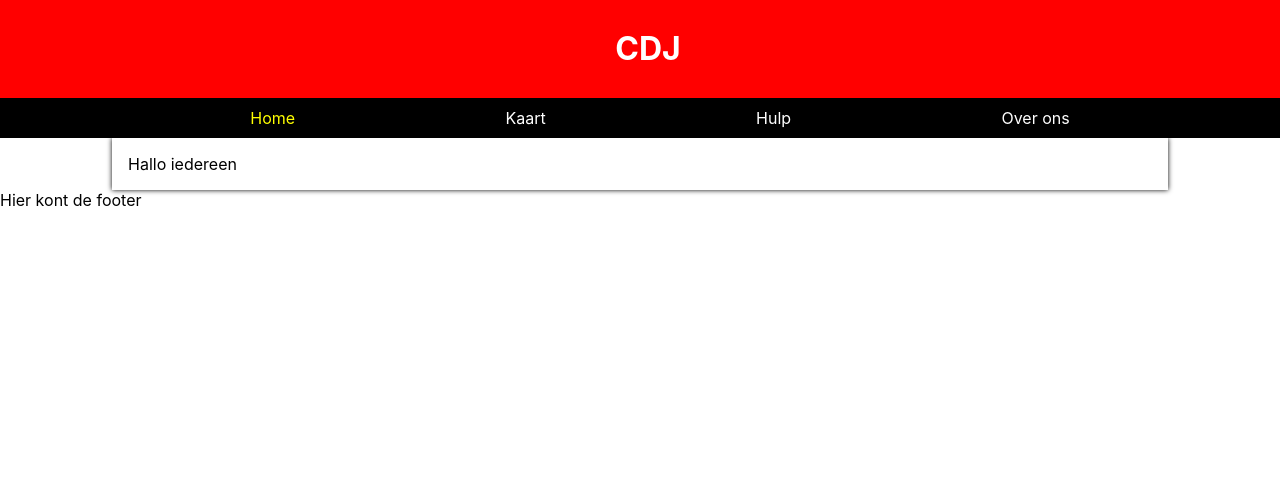
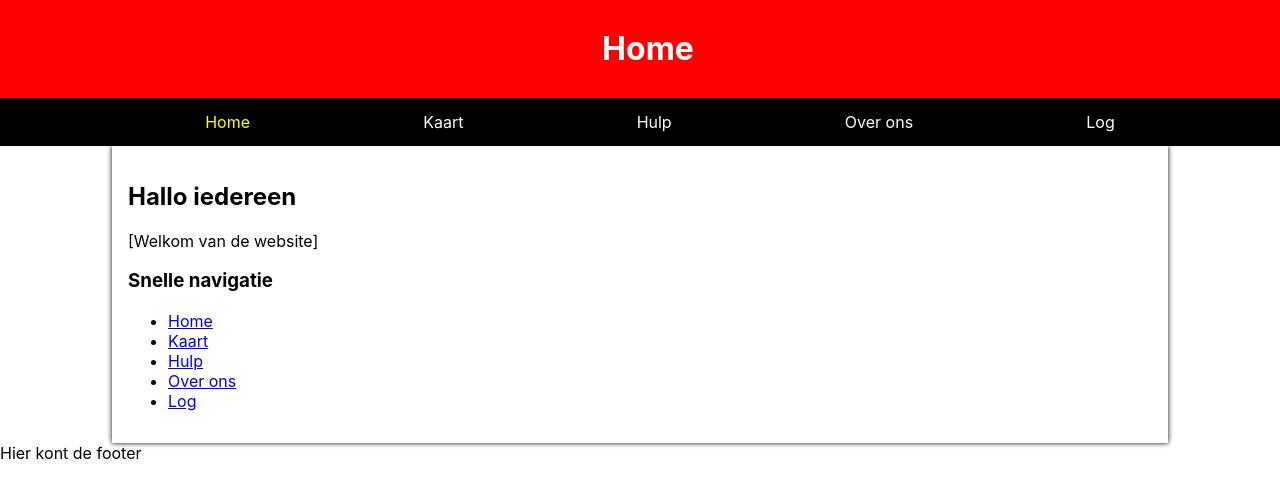
Before and after one commit to SamClercky/cdj_openbaar_vervoer, a React (Create React App) app: page / in a window 1280 px wide. Shown: the top 498 px of the page. Built offline with nearby package versions, Linux system fonts and the light colour scheme.

Commit message:
Alle paginas toegevoegd + react-router-dom + basic navigation

```diff
--- a/package.json
+++ b/package.json
@@ -13,6 +13,7 @@
     "react": "^16.10.2",
     "react-dom": "^16.10.2",
     "react-router": "^5.1.2",
+    "react-router-dom": "^5.1.2",
     "react-scripts": "^3.3.1",
     "serialport": "^8.0.5",
     "typescript": "3.6.4"
@@ -46,6 +47,7 @@
     "@types/dotenv": "^6.1.1",
     "@types/express": "^4.17.1",
     "@types/react-router": "^5.1.4",
+    "@types/react-router-dom": "^5.1.3",
     "dotenv": "^8.1.0"
   }
 }
--- a/src/App.jsx
+++ b/src/App.jsx
@@ -1,16 +1,39 @@
 // @ts-check
 import React from 'react';
 import './App.css';
-import Template from './template/template';
+import {
+  BrowserRouter as Router,
+  Switch,
+  Route
+} from "react-router-dom";
+import Home from './home/home';
+import Kaart from './kaart/kaart';
+import OverOns from './overons/overons';
+import Hulp from './hulp/hulp';
+import Log from './log/log';
 
 export default class App extends React.Component {
   render() {
     return (
-      <div className="App">
-        <Template>
-          Hallo iedereen
-        </Template>
-      </div>
+      <Router>
+        <Switch>
+          <Route exact path="/">
+            <Home />
+          </Route>
+          <Route path="/pages/kaart">
+            <Kaart />
+          </Route>
+          <Route path="/pages/overons">
+            <OverOns />
+          </Route>
+          <Route path="/pages/hulp">
+            <Hulp />
+          </Route>
+          <Route path="/pages/log">
+            <Log />
+          </Route>
+        </Switch>
+      </Router>
     );
   }
 }
--- /dev/null
+++ b/src/home/home.jsx
@@ -0,0 +1,32 @@
+import React from "react";
+import Template from "../template/template";
+import { Link } from "react-router-dom";
+
+export default class Home extends React.Component {
+    render() {
+        return (
+            <Template titel="Home" geselecteerd="Home">
+                <h2>Hallo iedereen</h2>
+                <p>[Welkom van de website]</p>
+                <h3>Snelle navigatie</h3>
+                <ul>
+                    <li>
+                        <Link to="/">Home</Link>
+                    </li>
+                    <li>
+                        <Link to="/pages/kaart">Kaart</Link>
+                    </li>
+                    <li>
+                        <Link to="/pages/hulp">Hulp</Link>
+                    </li>
+                    <li>
+                        <Link to="/pages/overons">Over ons</Link>
+                    </li>
+                    <li>
+                        <Link to="/pages/log">Log</Link>
+                    </li>
+                </ul>
+            </Template>
+        );
+    }
+}
--- /dev/null
+++ b/src/hulp/hulp.jsx
@@ -0,0 +1,13 @@
+import React from "react";
+import Template from "../template/template";
+
+export default class Hulp extends React.Component {
+    render() {
+        return (
+            <Template titel="Hulp" geselecteerd="Hulp">
+                <h2>Help</h2>
+                <p>[Uitleg over hoe de site te gebruiken]</p>
+            </Template>
+        );
+    }
+}
--- /dev/null
+++ b/src/kaart/kaart.jsx
@@ -0,0 +1,13 @@
+import React from "react";
+import Template from "../template/template";
+
+export default class Kaart extends React.Component {
+    render() {
+        return (
+            <Template titel="Kaart" geselecteerd="Kaart">
+                <h2>Kaart</h2>
+                <p>[Interactieve kaart komt hier]</p>
+            </Template>
+        );
+    }
+}
--- /dev/null
+++ b/src/log/log.jsx
@@ -0,0 +1,13 @@
+import React from "react";
+import Template from "../template/template";
+
+export default class Log extends React.Component {
+    render() {
+        return (
+            <Template titel="Log" geselecteerd="Log">
+                <h2>Log</h2>
+                <p>[Log van alle berichten]</p>
+            </Template>
+        );
+    }
+}
--- /dev/null
+++ b/src/overons/overons.jsx
@@ -0,0 +1,13 @@
+import React from "react";
+import Template from "../template/template";
+
+export default class OverOns extends React.Component {
+    render() {
+        return (
+            <Template titel="Over ons" geselecteerd="Over ons">
+                <h2>Over ons</h2>
+                <p>[Uitleg over wie we zijn en waarom we CoolestProjects zouden moeten winnen]</p>
+            </Template>
+        );
+    }
+}
--- a/src/template/header.css
+++ b/src/template/header.css
@@ -25,6 +25,7 @@
 @media screen and (max-width: 900px) {
 
     .header__wrapper .header__navopen {
+        display: block;
         color: white;
         border: none;
         background: none;
--- a/src/template/navigatie.css
+++ b/src/template/navigatie.css
@@ -6,10 +6,20 @@
 
 .navigatie__wrapper li {
     list-style: none;
+    padding: 0.5rem;
+}
+
+.navigatie__wrapper li:hover {
+    border-bottom: white solid 2px;
 }
 
 .navigatie__wrapper li.select {
     color: yellow;
+}
+
+.navigatie__wrapper li a {
+    color: inherit;
+    text-decoration: none;
 }
 
 /* GROOT scherm */
@@ -17,7 +27,7 @@
 
     .navigatie__wrapper {
         width: 100%;
-        height: 2.5rem;
+        height: 3rem;
         flex-direction: row;
     }
 
--- a/src/template/navigatie.jsx
+++ b/src/template/navigatie.jsx
@@ -1,6 +1,7 @@
 // @ts-check
 import React from "react";
 import "./navigatie.css";
+import { Link } from "react-router-dom";
 
 
 /**
@@ -29,10 +30,21 @@ export default class Navigatie extends React.Component {
             <nav data-isopen={isOpen} className="navigatie__wrapper">
                 <button onClick={this.onSluit} className="navigatie__sluit">X</button>
                 <ul>
-                    <li className={(geselecteerd === "Home")? "select":""}>Home</li>
-                    <li className={(geselecteerd === "Kaart")? "select":""}>Kaart</li>
-                    <li className={(geselecteerd === "Hulp")? "select":""}>Hulp</li>
-                    <li className={(geselecteerd === "Over ons")? "select":""}>Over ons</li>
+                    <li className={(geselecteerd === "Home")? "select":""}>
+                        <Link to="/">Home</Link>
+                    </li>
+                    <li className={(geselecteerd === "Kaart")? "select":""}>
+                        <Link to="/pages/kaart">Kaart</Link>
+                    </li>
+                    <li className={(geselecteerd === "Hulp")? "select":""}>
+                        <Link to="/pages/hulp">Hulp</Link>
+                    </li>
+                    <li className={(geselecteerd === "Over ons")? "select":""}>
+                        <Link to="/pages/overons">Over ons</Link>
+                    </li>
+                    <li className={(geselecteerd === "Log")? "select":""}>
+                        <Link to="/pages/log">Log</Link>
+                    </li>
                 </ul>
             </nav>
         );
--- a/src/template/template.jsx
+++ b/src/template/template.jsx
@@ -7,7 +7,9 @@ import Navigatie from './navigatie';
 
 /**
  * Props:
- * children?: any
+ * children?: any,
+ * titel: string,
+ * geselecteerd: "Home" | "Kaart" | "Hulp" | "Over ons",
  */
 export default class Template extends React.Component {
 
@@ -31,13 +33,13 @@ export default class Template extends React.Component {
     return (
       <div className="template__wrapper">
           <Header
-            titel="CDJ"
+            titel={this.props.titel}
             navwilopen={this.onwilsluiten}
           />
           <Navigatie
             wilsluiten={this.onwilsluiten}
             isOpen={this.state.isNavOpen}
-            geselecteerd="Home"
+            geselecteerd={this.props.geselecteerd}
           />
           <main>
             {this.props.children}
```
Also changed, not shown: 1 other file (tests, documents, lock files or other folders).
